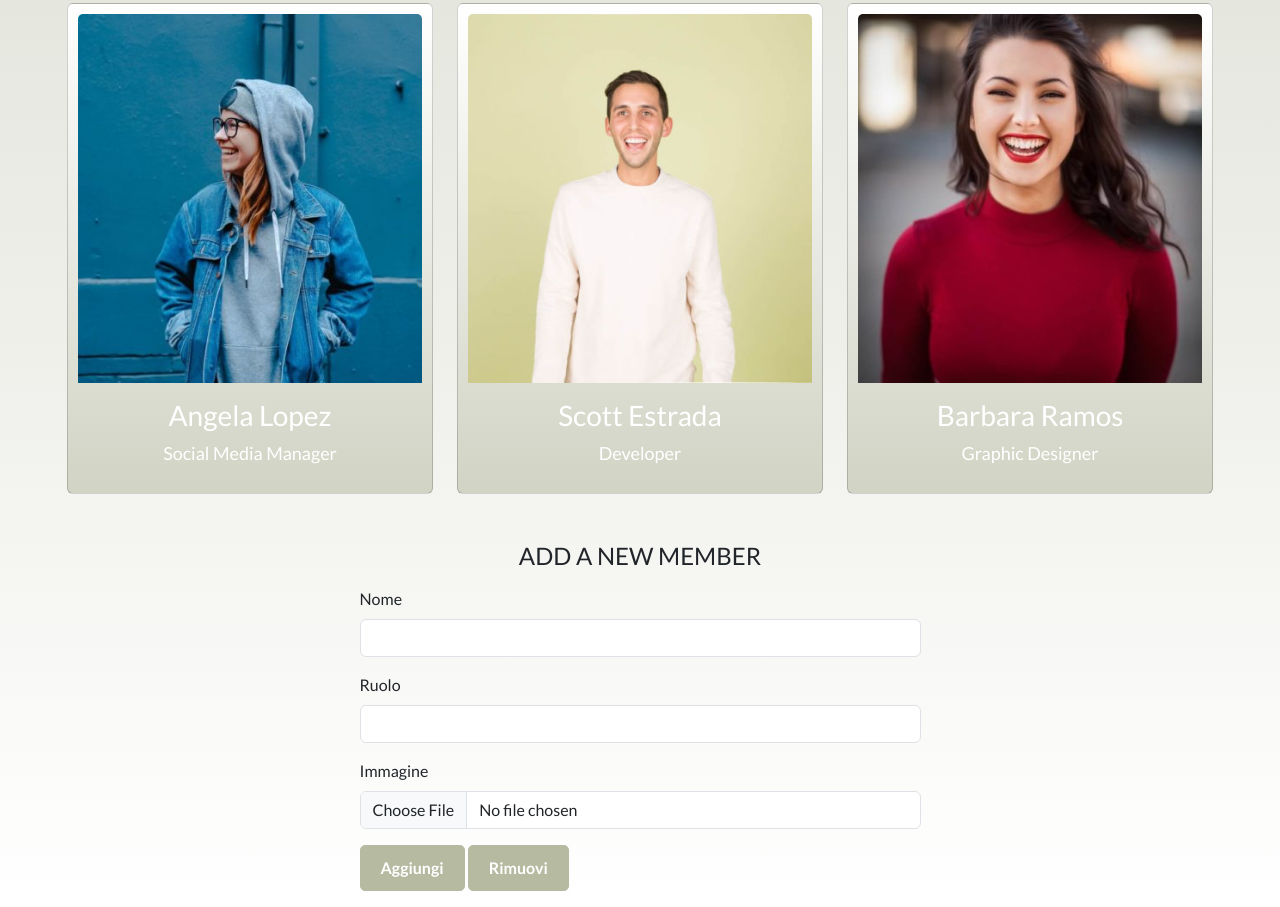
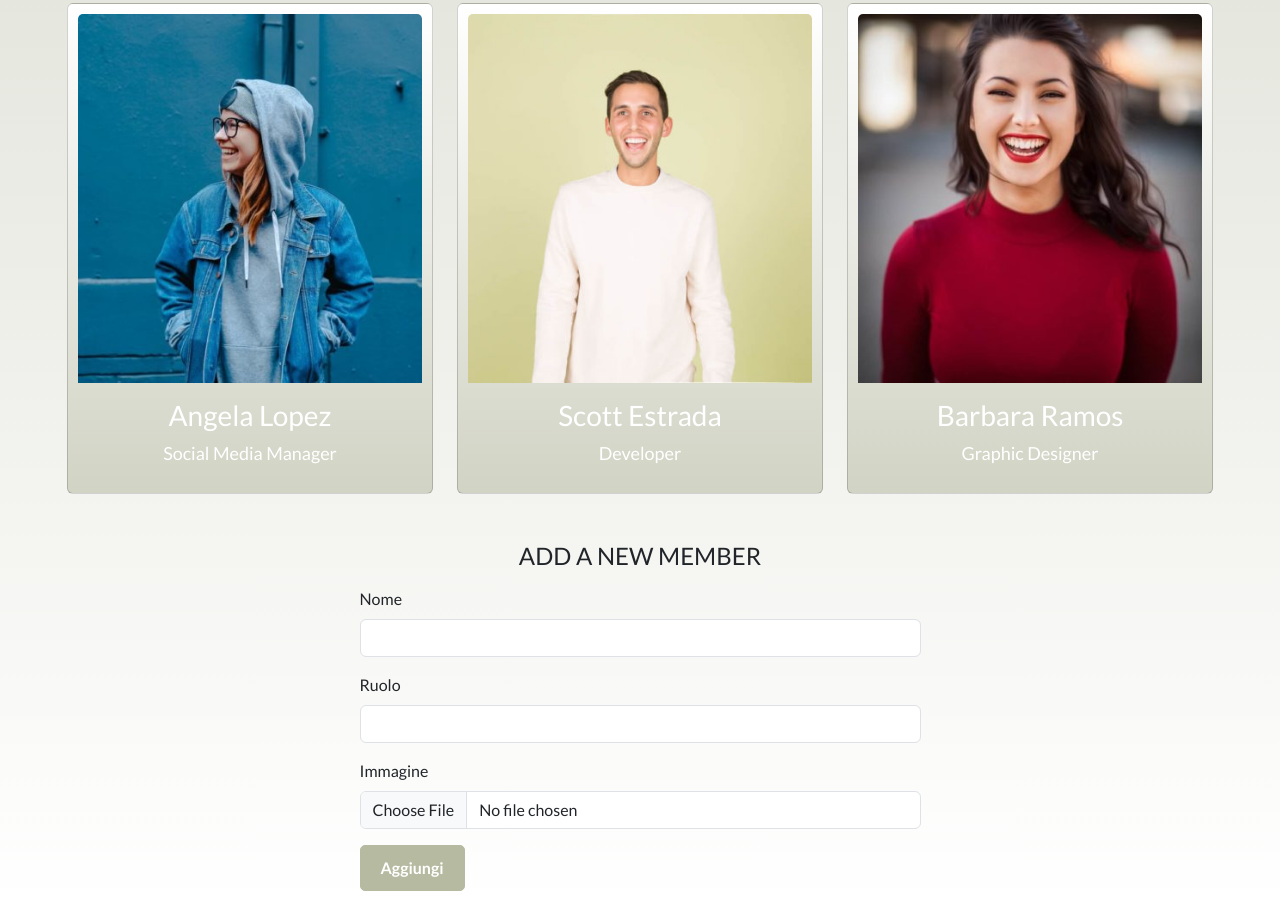
Before and after one commit to LuigiPascali/js-our-team, a plain HTML site: page index.html in a window 1280 px wide. Shown: the part 703-1610 px from the top of the page. Drawn offline with nearby package versions, Linux system fonts and the light colour scheme.

Commit message:
fix bug end exercise

```diff
--- a/index.html
+++ b/index.html
@@ -78,7 +78,6 @@
                             </div>
 
                             <button type="submit" class="btn mb-3"> Aggiungi </button>
-                            <button class="btn mb-3 ml-5" onclick="rimuoviMembro(${index})">Rimuovi</button>
                         </form>
 
                     </div>
```
